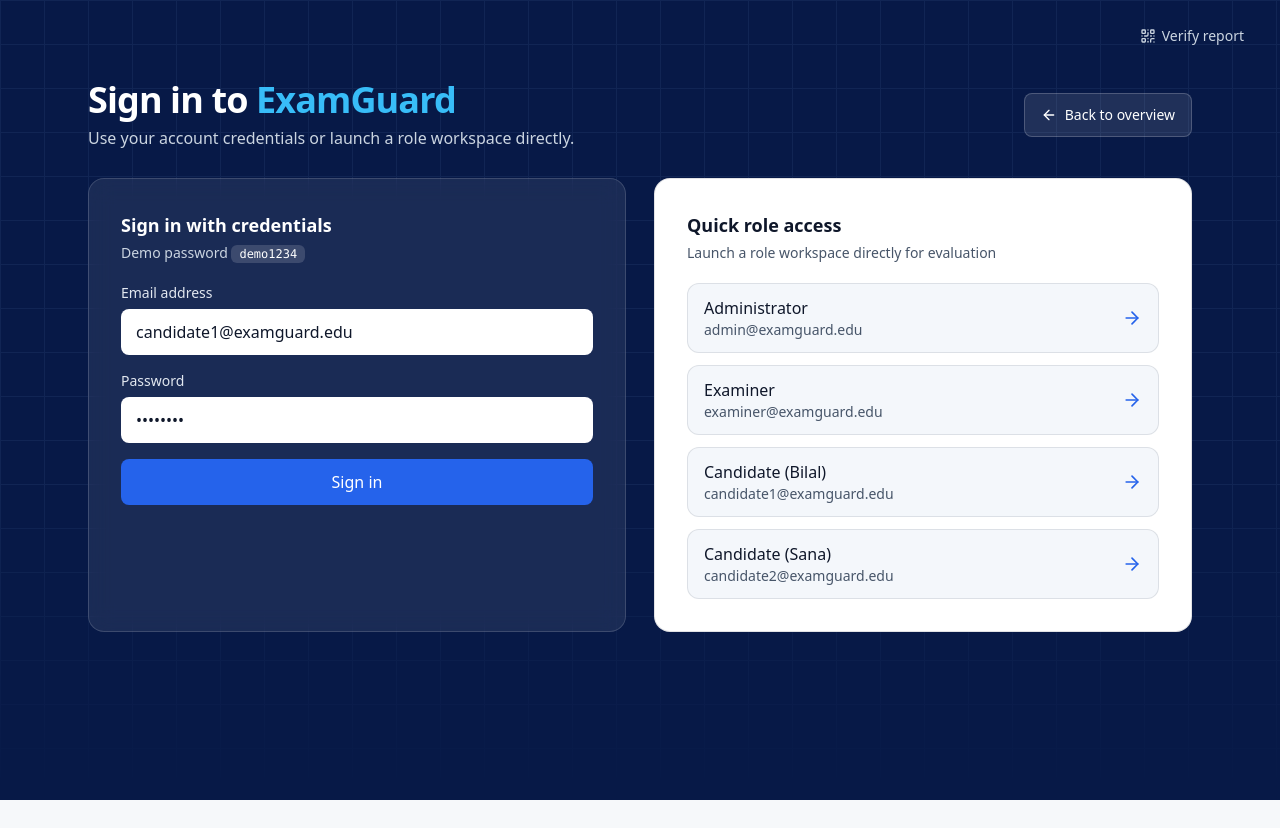
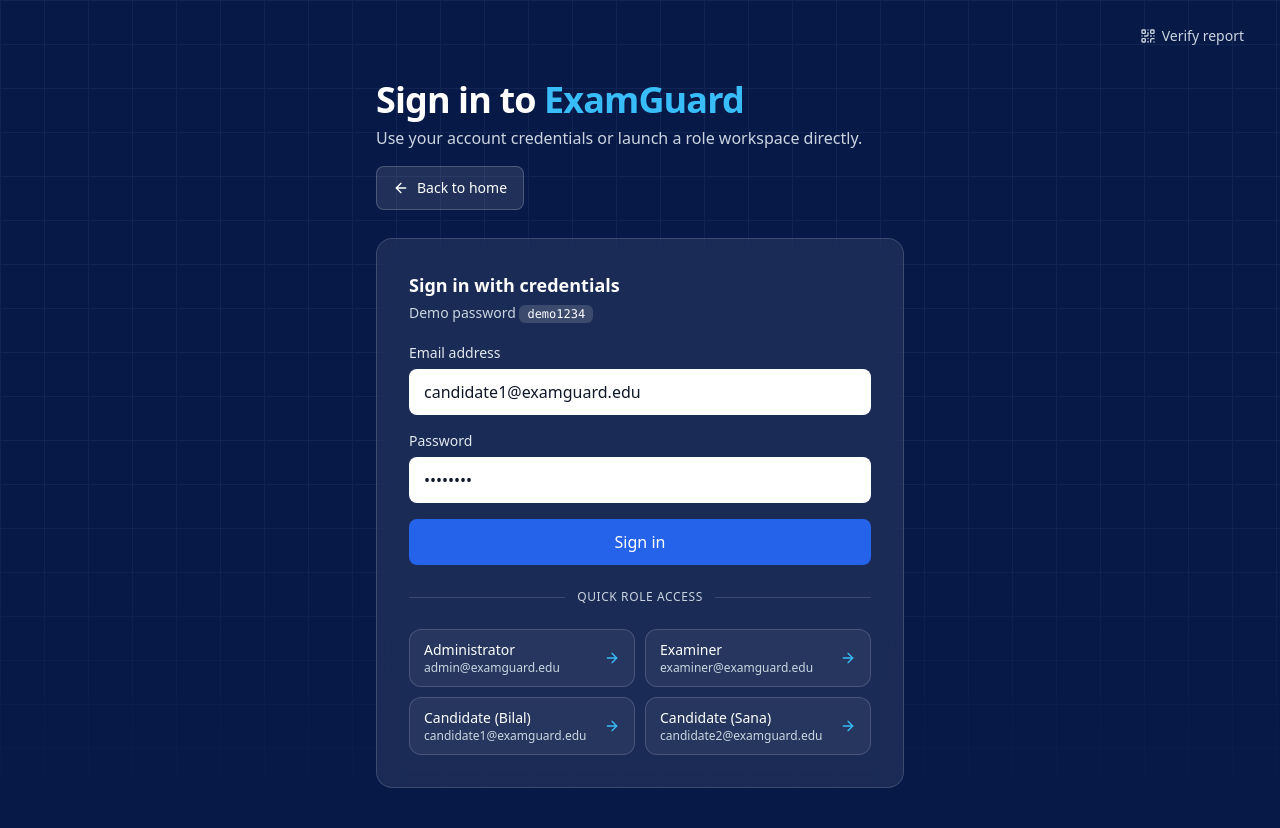
Before and after one commit to Abdullah-Zafarr/TechnoVerse-5.0-Web-a-Thon-, a Next.js app: page /login in a window 1280 px wide. Before the commit the page ends 800 px from the top, so only its background shows below. Built offline with nearby package versions, Linux system fonts and the light colour scheme; no server answers.

Commit message:
feat(login): move quick role access into sign-in card and update portal/landing

```diff
--- a/app/portal/page.tsx
+++ b/app/_portal/page.tsx
@@ -34,30 +34,6 @@ interface PreviewQuestion {
 const PREVIEW_QUESTIONS: PreviewQuestion[] = [
   {
     num: "01",
-    marks: 2,
-    title: "Server-enforced attempt deadline",
-    prompt: "Which timestamp governs automatic expiration when a client tab disconnects?",
-    options: [
-      "Server-persisted expiration timestamp computed at attempt start",
-      "Local browser countdown interval stored in memory",
-    ],
-    defaultSelected: 0,
-    initialState: "done",
-  },
-  {
-    num: "02",
-    marks: 2,
-    title: "Role isolation on grading routes",
-    prompt: "How does the backend prevent cross-examiner grading access?",
-    options: [
-      "Verify session role and exam ownership on every handler",
-      "Hide restricted buttons in the client navigation rail",
-    ],
-    defaultSelected: 0,
-    initialState: "done",
-  },
-  {
-    num: "03",
     marks: 3,
     title: "Immutable attempt snapshots",
     prompt:
@@ -70,19 +46,7 @@ const PREVIEW_QUESTIONS: PreviewQuestion[] = [
     initialState: "active",
   },
   {
-    num: "04",
-    marks: 3,
-    title: "Monotonic answer revision guard",
-    prompt: "Why does each saved response carry an incrementing revision integer?",
-    options: [
-      "Reject stale out-of-order network flushes without overwriting newer edits",
-      "Compress JSON payloads before local storage writes",
-    ],
-    defaultSelected: 0,
-    initialState: "review",
-  },
-  {
-    num: "05",
+    num: "02",
     marks: 4,
     title: "Privacy-preserving public verification",
     prompt: "Which fields appear on the public QR verification ledger?",
@@ -117,16 +81,11 @@ export default function PortalPage() {
   const router = useRouter();
   const [user, setUser] = useState<SafeUser | null>(() => getCachedSessionUser());
 
-  const [previewIdx, setPreviewIdx] = useState(2);
+  const [previewIdx, setPreviewIdx] = useState(0);
   const [previewChoice, setPreviewChoice] = useState<Record<number, number>>({
     0: 0,
-    1: 0,
-    2: 0,
-    3: 0,
   });
-  const [previewFlagged, setPreviewFlagged] = useState<Record<number, boolean>>({
-    3: true,
-  });
+  const [previewFlagged, setPreviewFlagged] = useState<Record<number, boolean>>({});
 
   useEffect(() => {
     fetchSessionUser().then((u) => setUser(u)).catch(() => {});
@@ -209,7 +168,7 @@ export default function PortalPage() {
           </div>
 
           <div className="flex items-center gap-3">
-            {user ? (
+            {user && (
               <>
                 <div className="text-right">
                   <p className="text-sm font-medium text-white lg:text-[#0F172A]">
@@ -228,13 +187,6 @@ export default function PortalPage() {
                   <span>Sign out</span>
                 </button>
               </>
-            ) : (
-              <Link
-                href="/login"
-                className="inline-flex min-h-[40px] items-center rounded-lg border border-white/20 bg-white/10 px-4 py-2 text-sm font-medium text-white transition-colors hover:bg-white/20 lg:border-[rgba(15,23,42,0.14)] lg:bg-white lg:text-[#0F172A] lg:hover:bg-[#EEF2F6]"
-              >
-                Sign in
-              </Link>
             )}
           </div>
         </div>
@@ -416,7 +368,7 @@ export default function PortalPage() {
                   <span>
                     Question{" "}
                     <span className="font-mono tabular-nums text-white">
-                      {activePreview.num} / 05
+                      {activePreview.num} / {String(PREVIEW_QUESTIONS.length).padStart(2, "0")}
                     </span>
                   </span>
                   <span className="font-mono tabular-nums text-[#CBD5E1]">
--- a/app/login/page.tsx
+++ b/app/login/page.tsx
@@ -141,7 +141,7 @@ export default function LoginPage() {
 
       <main
         id="main-content"
-        className="relative z-10 mx-auto flex max-w-6xl flex-col px-4 pt-4 pb-10 sm:px-6 lg:pt-6"
+        className="relative z-10 mx-auto flex max-w-xl flex-col px-4 pt-4 pb-10 sm:px-6 lg:pt-6"
       >
         <div className="mb-7 flex flex-wrap items-center justify-between gap-4">
           <div>
@@ -152,13 +152,13 @@ export default function LoginPage() {
               Use your account credentials or launch a role workspace directly.
             </p>
           </div>
-          <Link
-            href="/portal"
+          <a
+            href="/"
             className="inline-flex min-h-[44px] items-center gap-2 rounded-lg border border-white/20 bg-white/10 px-4 py-2 text-sm font-medium text-white transition-colors hover:bg-white/20"
           >
             <ArrowLeft className="h-4 w-4" aria-hidden="true" />
-            <span>Back to overview</span>
-          </Link>
+            <span>Back to home</span>
+          </a>
         </div>
 
         {user && (
@@ -182,7 +182,6 @@ export default function LoginPage() {
           </div>
         )}
 
-        <div className="grid gap-7 md:grid-cols-2">
         <div className="rounded-2xl border border-white/15 bg-white/[0.08] p-7 backdrop-blur-md sm:p-8">
           <h2 className="text-lg font-semibold text-white">
             Sign in with credentials
@@ -252,41 +251,40 @@ export default function LoginPage() {
               {loading ? "Signing in..." : "Sign in"}
             </button>
           </form>
+
+          <div className="my-6 flex items-center gap-3">
+            <div className="h-px flex-1 bg-white/15" />
+            <span className="text-xs font-medium uppercase tracking-wider text-[#CBD5E1]">
+              Quick role access
+            </span>
+            <div className="h-px flex-1 bg-white/15" />
           </div>
 
-          <div className="rounded-2xl border border-[rgba(15,23,42,0.12)] bg-white p-7 sm:p-8">
-            <h2 className="text-lg font-semibold text-[#0F172A]">
-              Quick role access
-            </h2>
-            <p className="mt-1 text-sm text-[#475569]">
-              Launch a role workspace directly for evaluation
-            </p>
-            <div className="mt-5 space-y-3">
+          <div className="grid grid-cols-1 gap-2.5 sm:grid-cols-2">
             {DEMO_ACCOUNTS.map((acc) => (
               <button
                 key={acc.email}
                 type="button"
                 disabled={loading}
                 onClick={() => handleDemoSignIn(acc.email, acc.route)}
-                  className="flex min-h-[56px] w-full cursor-pointer items-center justify-between gap-3 rounded-xl border border-[rgba(15,23,42,0.10)] bg-[#F4F7FB] px-4 py-3 text-left transition-colors hover:border-[#2563EB] hover:bg-white disabled:opacity-60"
+                className="group flex min-h-[52px] w-full cursor-pointer items-center justify-between gap-2.5 rounded-xl border border-white/15 bg-white/[0.06] px-3.5 py-2.5 text-left transition-colors hover:border-[#38BDF8]/60 hover:bg-white/[0.12] disabled:opacity-60"
               >
                 <div className="min-w-0">
-                    <p className="text-base font-medium text-[#0F172A]">
+                  <p className="truncate text-sm font-medium text-white">
                     {acc.role}
                   </p>
-                    <p className="truncate text-sm text-[#475569]">
+                  <p className="truncate text-xs text-[#CBD5E1]">
                     {acc.email}
                   </p>
                 </div>
                 <ArrowRight
-                    className="h-5 w-5 shrink-0 text-[#2563EB]"
+                  className="h-4 w-4 shrink-0 text-[#38BDF8] transition-transform group-hover:translate-x-0.5"
                   aria-hidden="true"
                 />
               </button>
             ))}
           </div>
         </div>
-        </div>
       </main>
     </div>
   );
--- a/public/landing/script.js
+++ b/public/landing/script.js
@@ -1,7 +1,7 @@
 (() => {
   // Default target for the finished ExamGuard Next.js platform.
   // Override at runtime with ?app=https://your-examguard-url.example
-  const DEFAULT_PRODUCT_URL = "/portal";
+  const DEFAULT_PRODUCT_URL = "/login";
 
   const params = new URLSearchParams(window.location.search);
   const customAppUrl = params.get("app");
```
Also changed, not shown: public/landing/index.html (+4 -4 lines), app/icon.svg (added), 2 other files (tests, documents, lock files or other folders). Lines whose indentation alone changed are shown as unchanged.
